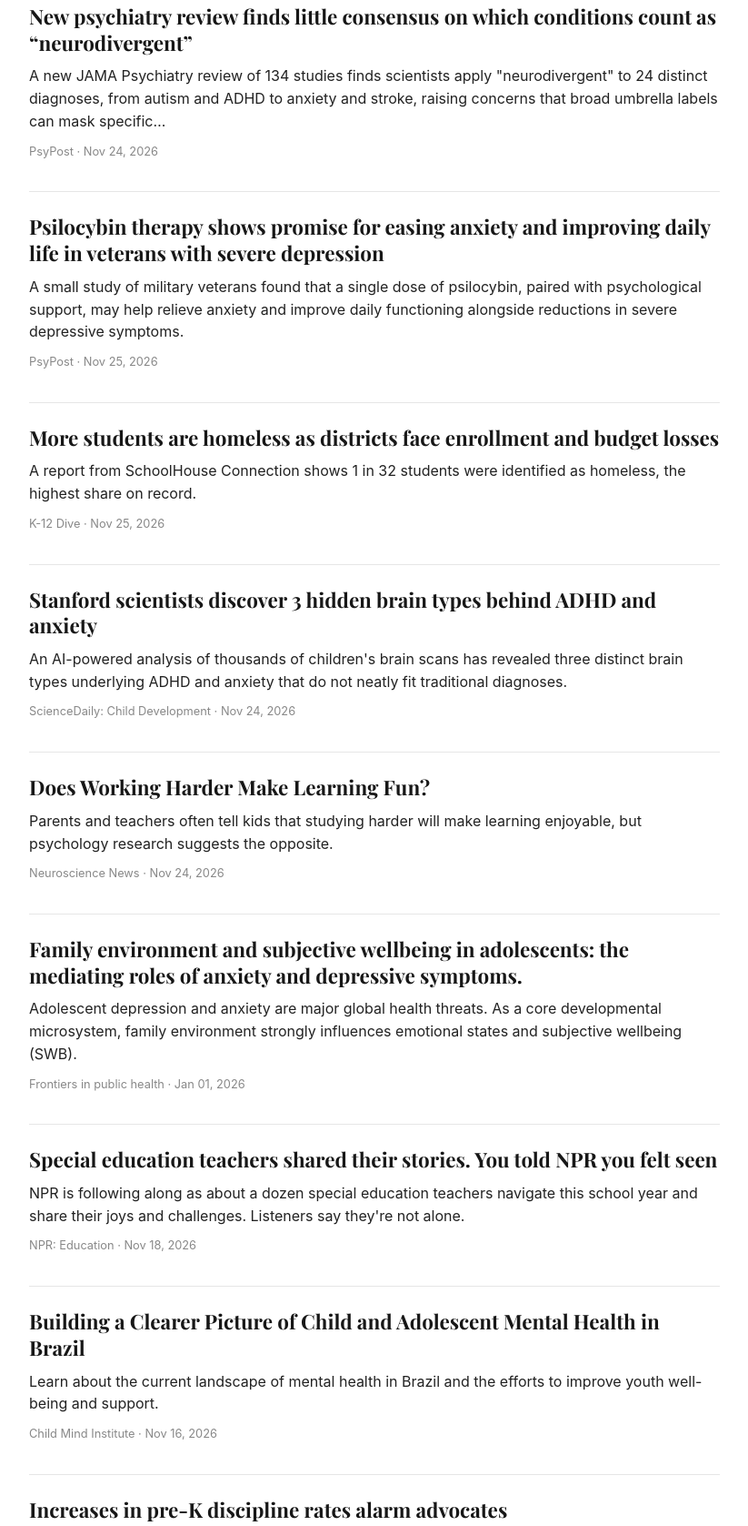
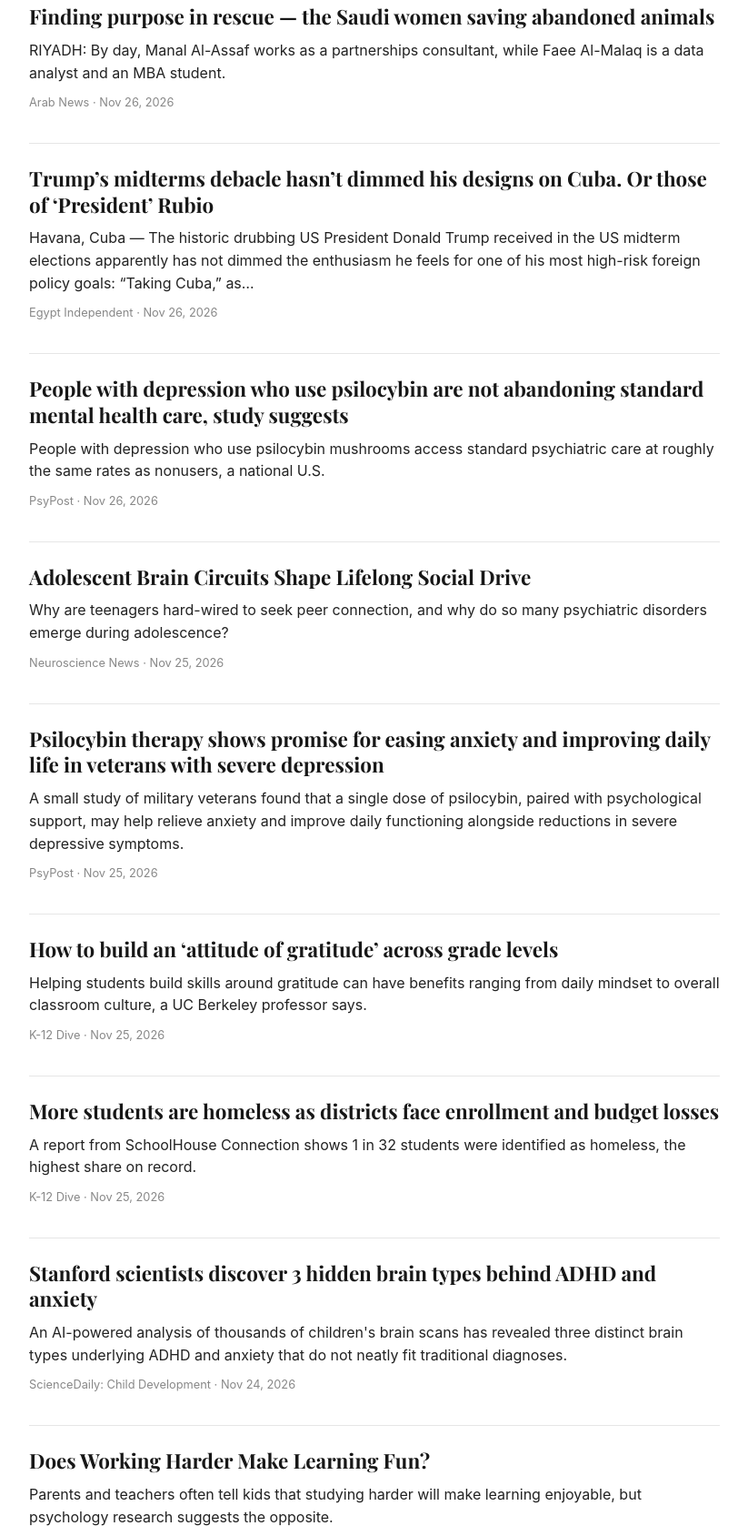
Before and after one commit to magdyelbieh42-jpg/daily-digest, a plain HTML site: page docs/index.html in a window 1280 px wide. Shown: the part 478-2155 px from the top of the page at 91% size, without its empty margins (228-1051 px from the left). Drawn offline with nearby package versions, Linux system fonts and the light colour scheme.

Commit message:
Update daily digest

```diff
--- a/docs/index.html
+++ b/docs/index.html
@@ -1,6 +1,6 @@
 <!DOCTYPE html><html lang='en'><head><meta charset='utf-8'>
 <meta name='viewport' content='width=device-width, initial-scale=1'>
-<title>The Behavioral Brief — November 25, 2026</title>
+<title>The Behavioral Brief — November 26, 2026</title>
 <link rel='preconnect' href='https://fonts.googleapis.com'>
 <link rel='preconnect' href='https://fonts.gstatic.com' crossorigin>
 <link href='https://fonts.googleapis.com/css2?family=Playfair+Display:wght@700;900&display=swap' rel='stylesheet'>
@@ -36,26 +36,26 @@
 <p class='tagline'>Adolescent psychology · behavioral therapy · education · Egypt &amp; global</p>
 </div>
 <hr class='rule-thick'>
-<div class='meta-line'><span>Wednesday, November 25, 2026</span><span>Issue no. 110</span></div>
+<div class='meta-line'><span>Thursday, November 26, 2026</span><span>Issue no. 111</span></div>
 <div class='story lead'>
 <p class='label'>Lead story</p>
 <h2><a href='https://childmind.org/blog/child-mind-institute-announces-2026-list-of-best-kids-books-about-mental-health/' target='_blank' rel='noopener'>Child Mind Institute Announces 2026 List of Best Kids’ Books About Mental Health</a></h2><p class='dek'>This year’s picks highlight 20 titles across ADHD, anxiety, autism, body image, depression, grief, OCD, self-esteem, and other mental health topics affecting children and teens.</p><p class='source'>Child Mind Institute · Nov 24, 2026</p></div>
 <div class='story'>
-<h2><a href='https://www.psypost.org/new-psychiatry-review-finds-little-consensus-on-which-conditions-count-as-neurodivergent/' target='_blank' rel='noopener'>New psychiatry review finds little consensus on which conditions count as “neurodivergent”</a></h2><p class='dek'>A new JAMA Psychiatry review of 134 studies finds scientists apply &quot;neurodivergent&quot; to 24 distinct diagnoses, from autism and ADHD to anxiety and stroke, raising concerns that broad umbrella labels can mask specific…</p><p class='source'>PsyPost · Nov 24, 2026</p></div>
+<h2><a href='https://www.arabnews.com/saudi-arabia/finding-purpose-in-rescue-the-saudi-women-saving-abandoned-animals-3013534' target='_blank' rel='noopener'>Finding purpose in rescue — the Saudi women saving abandoned animals</a></h2><p class='dek'>RIYADH: By day, Manal Al-Assaf works as a partnerships consultant, while Faee Al-Malaq is a data analyst and an MBA student.</p><p class='source'>Arab News · Nov 26, 2026</p></div>
+<div class='story'>
+<h2><a href='https://www.egyptindependent.com/trumps-midterms-debacle-hasnt-dimmed-his-designs-on-cuba-or-those-of-president-rubio/' target='_blank' rel='noopener'>Trump’s midterms debacle hasn’t dimmed his designs on Cuba. Or those of ‘President’ Rubio</a></h2><p class='dek'>Havana, Cuba — The historic drubbing US President Donald Trump received in the US midterm elections apparently has not dimmed the enthusiasm he feels for one of his most high-risk foreign policy goals: “Taking Cuba,” as…</p><p class='source'>Egypt Independent · Nov 26, 2026</p></div>
+<div class='story'>
+<h2><a href='https://www.psypost.org/people-with-depression-who-use-psilocybin-are-not-abandoning-standard-mental-health-care-study-suggests/' target='_blank' rel='noopener'>People with depression who use psilocybin are not abandoning standard mental health care, study suggests</a></h2><p class='dek'>People with depression who use psilocybin mushrooms access standard psychiatric care at roughly the same rates as nonusers, a national U.S.</p><p class='source'>PsyPost · Nov 26, 2026</p></div>
+<div class='story'>
+<h2><a href='https://neurosciencenews.com/adolescent-brain-social-drive-32443/' target='_blank' rel='noopener'>Adolescent Brain Circuits Shape Lifelong Social Drive</a></h2><p class='dek'>Why are teenagers hard-wired to seek peer connection, and why do so many psychiatric disorders emerge during adolescence?</p><p class='source'>Neuroscience News · Nov 25, 2026</p></div>
 <div class='story'>
 <h2><a href='https://www.psypost.org/psilocybin-therapy-shows-promise-for-easing-anxiety-and-improving-daily-life-in/' target='_blank' rel='noopener'>Psilocybin therapy shows promise for easing anxiety and improving daily life in veterans with severe depression</a></h2><p class='dek'>A small study of military veterans found that a single dose of psilocybin, paired with psychological support, may help relieve anxiety and improve daily functioning alongside reductions in severe depressive symptoms.</p><p class='source'>PsyPost · Nov 25, 2026</p></div>
+<div class='story'>
+<h2><a href='https://www.k12dive.com/news/how-to-build-an-attitude-of-gratitude-across-grade-levels/875781/' target='_blank' rel='noopener'>How to build an ‘attitude of gratitude’ across grade levels</a></h2><p class='dek'>Helping students build skills around gratitude can have benefits ranging from daily mindset to overall classroom culture, a UC Berkeley professor says.</p><p class='source'>K-12 Dive · Nov 25, 2026</p></div>
 <div class='story'>
 <h2><a href='https://www.k12dive.com/news/more-students-are-homeless-as-districts-face-enrollment-and-budget-losses/875680/' target='_blank' rel='noopener'>More students are homeless as districts face enrollment and budget losses</a></h2><p class='dek'>A report from SchoolHouse Connection shows 1 in 32 students were identified as homeless, the highest share on record.</p><p class='source'>K-12 Dive · Nov 25, 2026</p></div>
 <div class='story'>
 <h2><a href='https://www.sciencedaily.com/releases/2026/11/261124055713.htm' target='_blank' rel='noopener'>Stanford scientists discover 3 hidden brain types behind ADHD and anxiety</a></h2><p class='dek'>An AI-powered analysis of thousands of children&#x27;s brain scans has revealed three distinct brain types underlying ADHD and anxiety that do not neatly fit traditional diagnoses.</p><p class='source'>ScienceDaily: Child Development · Nov 24, 2026</p></div>
 <div class='story'>
 <h2><a href='https://neurosciencenews.com/interest-work-learning-neuroscience-32436/' target='_blank' rel='noopener'>Does Working Harder Make Learning Fun?</a></h2><p class='dek'>Parents and teachers often tell kids that studying harder will make learning enjoyable, but psychology research suggests the opposite.</p><p class='source'>Neuroscience News · Nov 24, 2026</p></div>
-<div class='story'>
-<h2><a href='https://pubmed.ncbi.nlm.nih.gov/43080494/' target='_blank' rel='noopener'>Family environment and subjective wellbeing in adolescents: the mediating roles of anxiety and depressive symptoms.</a></h2><p class='dek'>Adolescent depression and anxiety are major global health threats. As a core developmental microsystem, family environment strongly influences emotional states and subjective wellbeing (SWB).</p><p class='source'>Frontiers in public health · Jan 01, 2026</p></div>
-<div class='story'>
-<h2><a href='https://www.npr.org/2026/11/18/nx-s1-6031176/special-education-teachers-audience-response' target='_blank' rel='noopener'>Special education teachers shared their stories. You told NPR you felt seen</a></h2><p class='dek'>NPR is following along as about a dozen special education teachers navigate this school year and share their joys and challenges. Listeners say they&#x27;re not alone.</p><p class='source'>NPR: Education · Nov 18, 2026</p></div>
-<div class='story'>
-<h2><a href='https://childmind.org/blog/building-a-clearer-picture-of-child-and-adolescent-mental-health-in-brazil/' target='_blank' rel='noopener'>Building a Clearer Picture of Child and Adolescent Mental Health in Brazil</a></h2><p class='dek'>Learn about the current landscape of mental health in Brazil and the efforts to improve youth well-being and support.</p><p class='source'>Child Mind Institute · Nov 16, 2026</p></div>
-<div class='story'>
-<h2><a href='https://www.k12dive.com/news/increases-in-pre-k-suspensions-expulsions-alarm-advocates/875526/' target='_blank' rel='noopener'>Increases in pre-K discipline rates alarm advocates</a></h2><p class='dek'>Preschool enrollment grew just 12% between 2021-22 and 2023-24, but suspensions increased 67%, an analysis by two equity groups found.</p><p class='source'>K-12 Dive · Nov 25, 2026</p></div>
 </body></html>
```
